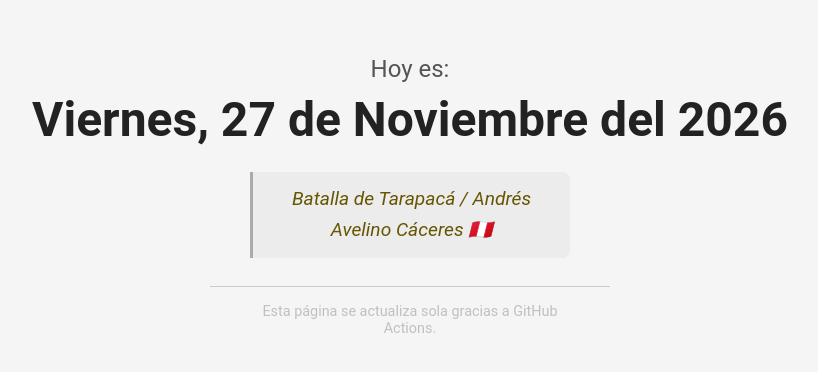
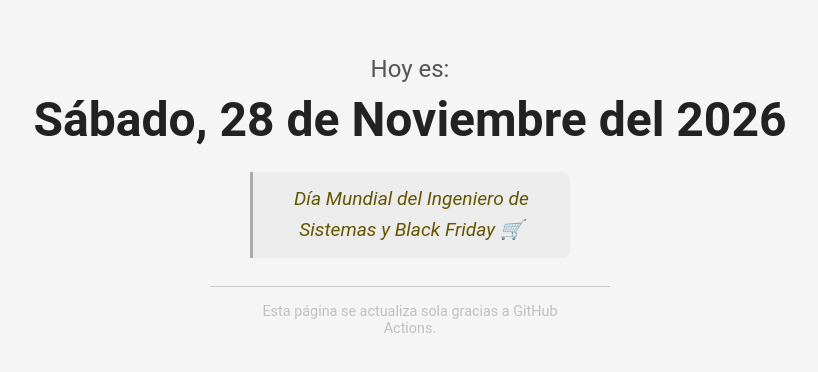
Before and after one commit to LuisibrosGD/dia-actual, a plain HTML site: page index.html in a window 1280 px wide. Shown: the part 204-576 px from the top of the page, without its empty margins (230-1048 px from the left). Drawn offline with Linux system fonts and the light colour scheme.

Commit message:
Actualizar fecha y frase del dia

```diff
--- a/index.html
+++ b/index.html
@@ -11,9 +11,9 @@
             Hoy es:
         </p>
         <div class="fecha">
-            Viernes, 27 de Noviembre del 2026
+            Sábado, 28 de Noviembre del 2026
         </div>
-        <div class="frase" id="frase" data-texto="Batalla de Tarapacá / Andrés Avelino Cáceres 🇵🇪">
+        <div class="frase" id="frase" data-texto="Día Mundial del Ingeniero de Sistemas y Black Friday 🛒">
 
         </div>
         <hr>
```
